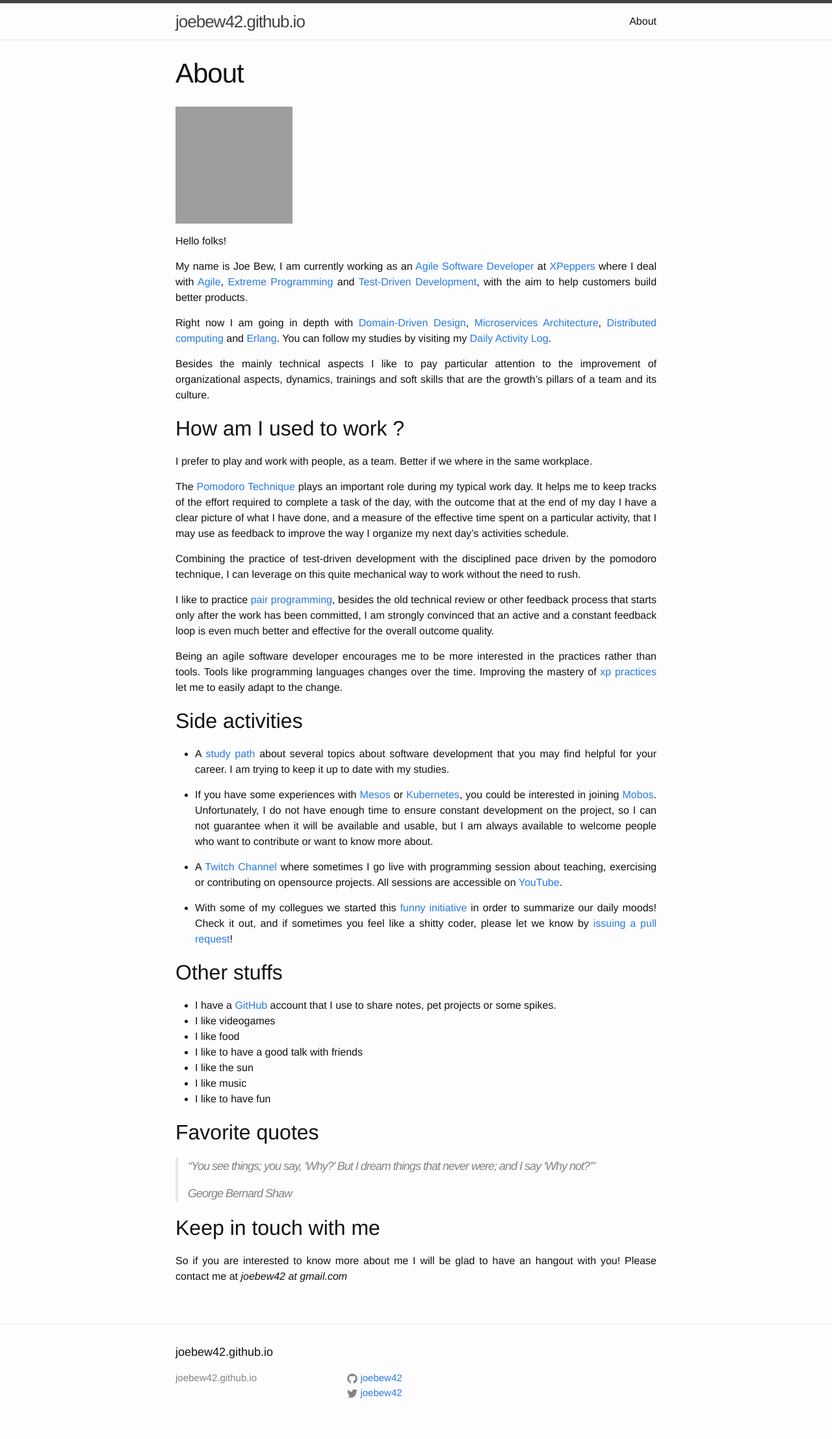
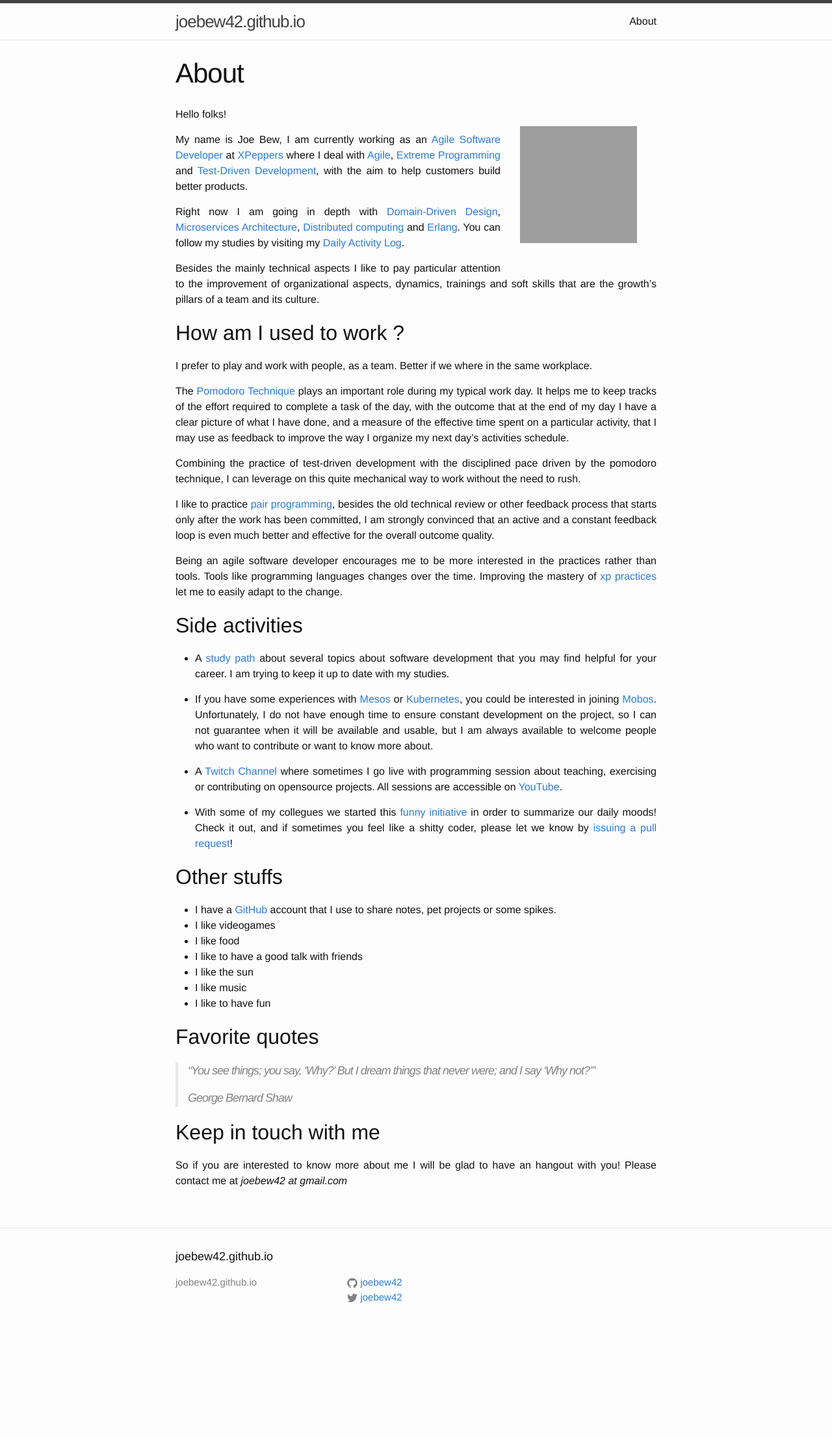
Before and after one commit to joebew42/joebew42.github.io, a Jekyll site: the page built from about.md, in a window 1280 px wide. Shown: the whole page at 65% size. Built offline with Jekyll 4.4.1, drawn with Linux system fonts in a browser that asks for light colours; after the commit the page ends 2067 px from its top, so only the background shows below that; grey boxes are pictures that could not be loaded.

Commit message:
align image to the right

```diff
--- a/about.md
+++ b/about.md
@@ -4,7 +4,7 @@
 permalink: /about/
 ---
 
-![profile photo](https://avatars1.githubusercontent.com/u/1238549?v=4&s=180)
+<img alt="profile photo" src="https://avatars1.githubusercontent.com/u/1238549?v=4&s=180" style="float:right;margin:30px" />
 
 Hello folks!
 
```
